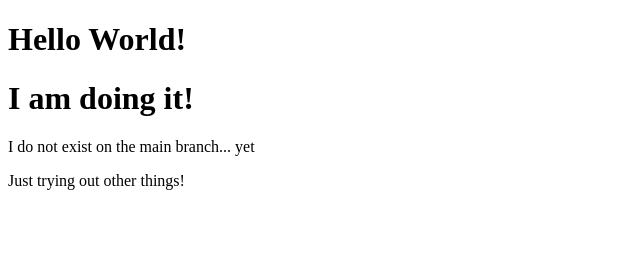
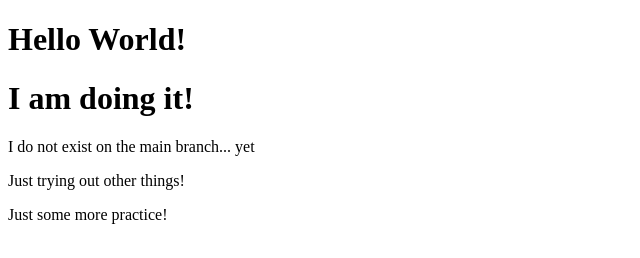
Before and after one commit to victoriagiler/git-branch-practice, a plain HTML site: page index.html in a window 1280 px wide. Shown: the whole page, without its empty margins (0-640 px from the left). Drawn offline with Linux system fonts and the light colour scheme.

Commit message:
Just some new practice

```diff
--- a/index.html
+++ b/index.html
@@ -11,5 +11,6 @@
   <h1> I am doing it! </h1>
   <p>I do not exist on the main branch... yet</p>
   <p>Just trying out other things!</p>
+  <p>Just some more practice!</p>
 </body>
 </html>
```
